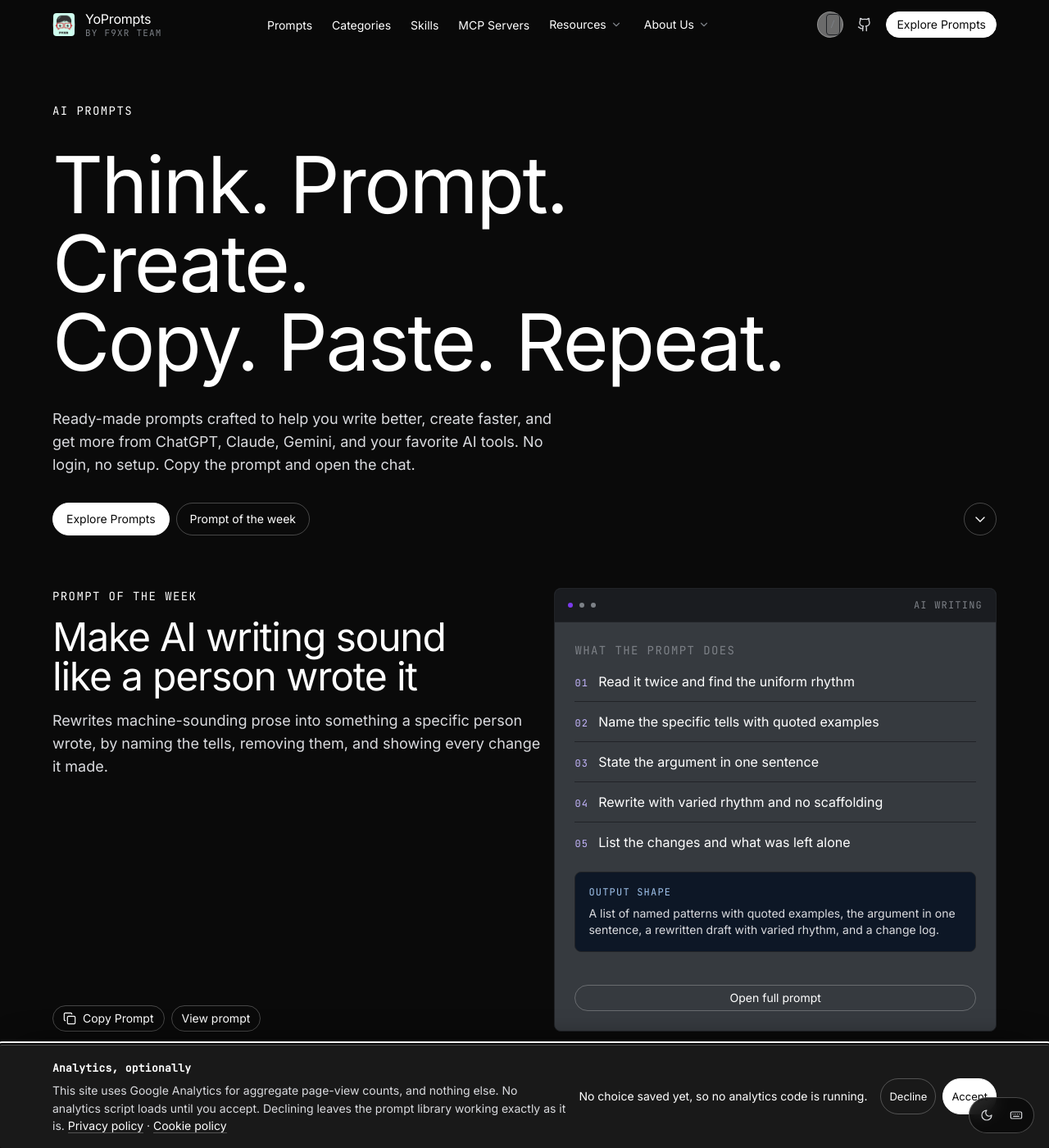
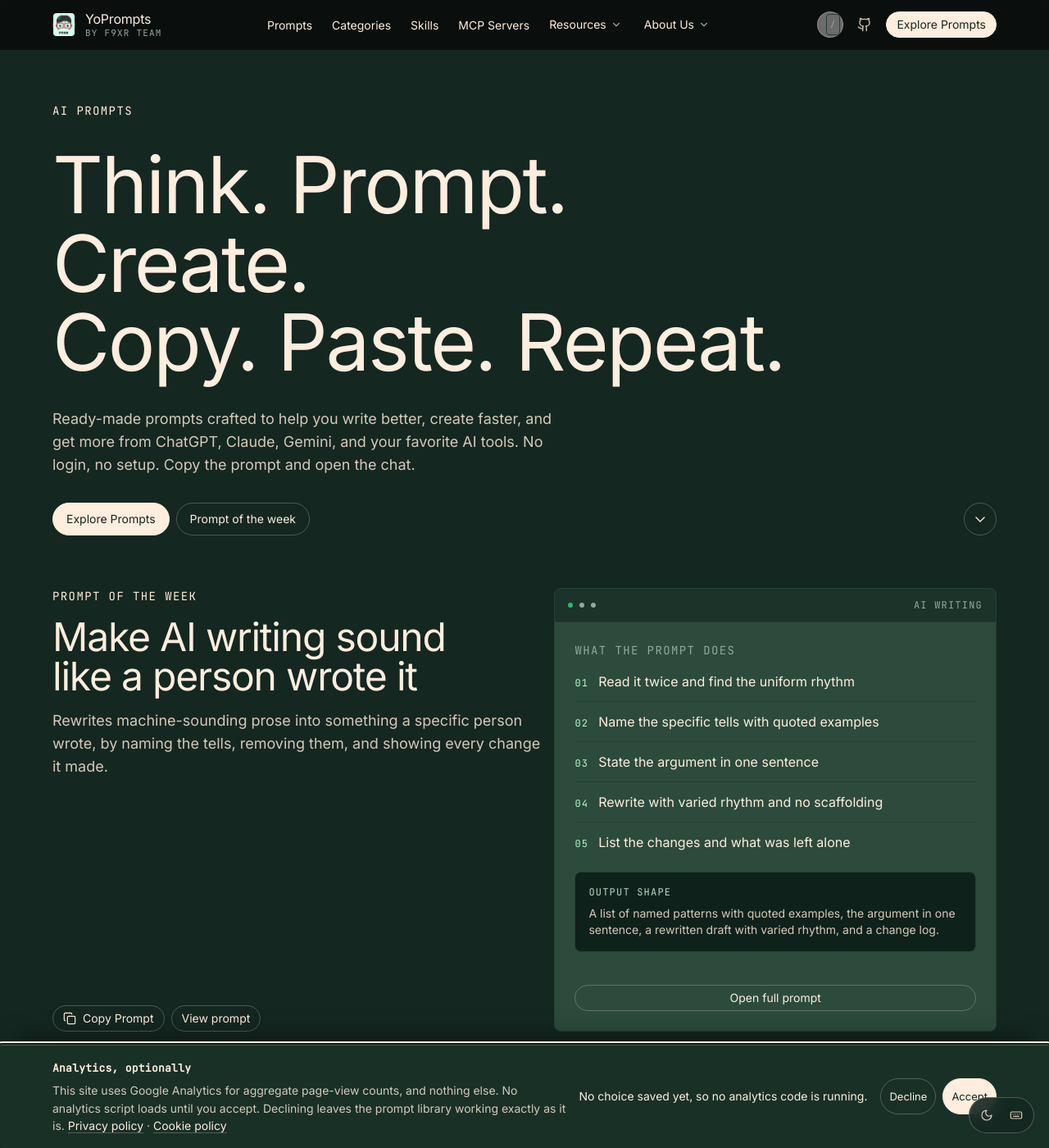
Before and after one commit to f9xr/yoprompts, a Jekyll site: the page built from index.html, in a window 1280 px wide and 1400 px high. Shown: the whole window at 82% size. Built offline with Jekyll 4.4.1, drawn with Linux system fonts in a browser that asks for light colours; comment, search, counter and statistics services are not loaded.

Commit message:
Retheme the site to the Huemint forest-and-cream palette
Replaces the orange/violet/blue accents with #142721 canvas, #ffeddd ink and
#30e373 as the single emphasis colour, so card artwork, light-mode surfaces and
the browser theme colour all follow one three-colour system.

🤖 Generated with Codebuff
Co-Authored-By: Codebuff <noreply@codebuff.com>

````diff
--- a/_includes/head.html
+++ b/_includes/head.html
@@ -9,7 +9,7 @@
   {%- unless page.noindex %}
   <meta name="robots" content="max-image-preview:large">
   {%- endunless -%}
-  <meta name="theme-color" content="#0a0a0a">
+  <meta name="theme-color" content="#142721">
 
   <!-- Begin SEO -->
   {%- comment -%}
--- a/_includes/prompt-art.html
+++ b/_includes/prompt-art.html
@@ -9,53 +9,53 @@
 
 {%- if art == 'terminal' -%}
 <svg viewBox="0 0 320 180" fill="none" role="img" aria-label="Abstract prompt window">
-  <rect width="320" height="180" fill="#0d1726"/>
-  <rect x="28" y="26" width="264" height="128" rx="8" fill="#111318" stroke="#212327"/>
-  <circle cx="46" cy="44" r="3" fill="#7d8187"/>
-  <circle cx="58" cy="44" r="3" fill="#363a3f"/>
-  <rect x="44" y="62" width="146" height="7" rx="3.5" fill="#7c3aed"/>
-  <rect x="44" y="80" width="216" height="7" rx="3.5" fill="#363a3f"/>
-  <rect x="44" y="98" width="188" height="7" rx="3.5" fill="#363a3f"/>
-  <rect x="44" y="116" width="112" height="7" rx="3.5" fill="#c4b5fd" opacity="0.55"/>
-  <rect x="212" y="112" width="64" height="22" rx="9999" fill="none" stroke="#ffffff" stroke-opacity="0.25"/>
+  <rect width="320" height="180" fill="#142721"/>
+  <rect x="28" y="26" width="264" height="128" rx="8" fill="#17302a" stroke="#263f33"/>
+  <circle cx="46" cy="44" r="3" fill="#93a99c"/>
+  <circle cx="58" cy="44" r="3" fill="#2c4b3c"/>
+  <rect x="44" y="62" width="146" height="7" rx="3.5" fill="#30e373"/>
+  <rect x="44" y="80" width="216" height="7" rx="3.5" fill="#2c4b3c"/>
+  <rect x="44" y="98" width="188" height="7" rx="3.5" fill="#2c4b3c"/>
+  <rect x="44" y="116" width="112" height="7" rx="3.5" fill="#8bf3b1" opacity="0.55"/>
+  <rect x="212" y="112" width="64" height="22" rx="9999" fill="none" stroke="#ffeddd" stroke-opacity="0.25"/>
 </svg>
 
 {%- elsif art == 'chart' -%}
 <svg viewBox="0 0 320 180" fill="none" role="img" aria-label="Abstract analytics composition">
-  <rect width="320" height="180" fill="#0d1726"/>
-  <path d="M32 140h256" stroke="#212327"/>
-  <rect x="48" y="98" width="20" height="42" rx="4" fill="#363a3f"/>
-  <rect x="82" y="78" width="20" height="62" rx="4" fill="#363a3f"/>
-  <rect x="116" y="106" width="20" height="34" rx="4" fill="#363a3f"/>
-  <rect x="150" y="56" width="20" height="84" rx="4" fill="#7c3aed"/>
-  <rect x="184" y="88" width="20" height="52" rx="4" fill="#363a3f"/>
-  <rect x="218" y="42" width="20" height="98" rx="4" fill="#a0c3ec" opacity="0.7"/>
-  <rect x="252" y="70" width="20" height="70" rx="4" fill="#363a3f"/>
-  <path d="M48 128l34-46 34 14 34-64 34 40 34-30 34 22 34-52" stroke="#c4b5fd" stroke-width="1.6" stroke-linecap="round" stroke-linejoin="round"/>
+  <rect width="320" height="180" fill="#142721"/>
+  <path d="M32 140h256" stroke="#263f33"/>
+  <rect x="48" y="98" width="20" height="42" rx="4" fill="#2c4b3c"/>
+  <rect x="82" y="78" width="20" height="62" rx="4" fill="#2c4b3c"/>
+  <rect x="116" y="106" width="20" height="34" rx="4" fill="#2c4b3c"/>
+  <rect x="150" y="56" width="20" height="84" rx="4" fill="#30e373"/>
+  <rect x="184" y="88" width="20" height="52" rx="4" fill="#2c4b3c"/>
+  <rect x="218" y="42" width="20" height="98" rx="4" fill="#b7d9c6" opacity="0.7"/>
+  <rect x="252" y="70" width="20" height="70" rx="4" fill="#2c4b3c"/>
+  <path d="M48 128l34-46 34 14 34-64 34 40 34-30 34 22 34-52" stroke="#8bf3b1" stroke-width="1.6" stroke-linecap="round" stroke-linejoin="round"/>
 </svg>
 
 {%- elsif art == 'palette' -%}
 <svg viewBox="0 0 320 180" fill="none" role="img" aria-label="Abstract composition of overlapping shapes">
-  <rect width="320" height="180" fill="#0d1726"/>
-  <circle cx="96" cy="90" r="54" fill="#7c3aed" opacity="0.55"/>
-  <circle cx="160" cy="90" r="54" fill="#c4b5fd" opacity="0.35"/>
-  <rect x="164" y="36" width="108" height="108" rx="8" fill="#a0c3ec" opacity="0.22"/>
-  <path d="M232 36v108" stroke="#ff7a17" stroke-width="1.6" stroke-opacity="0.8"/>
-  <rect x="48" y="34" width="1.6" height="112" fill="#ffffff" fill-opacity="0.25"/>
+  <rect width="320" height="180" fill="#142721"/>
+  <circle cx="96" cy="90" r="54" fill="#30e373" opacity="0.55"/>
+  <circle cx="160" cy="90" r="54" fill="#8bf3b1" opacity="0.35"/>
+  <rect x="164" y="36" width="108" height="108" rx="8" fill="#b7d9c6" opacity="0.22"/>
+  <path d="M232 36v108" stroke="#ffeddd" stroke-width="1.6" stroke-opacity="0.8"/>
+  <rect x="48" y="34" width="1.6" height="112" fill="#ffeddd" fill-opacity="0.25"/>
 </svg>
 
 {%- else -%}
 <svg viewBox="0 0 320 180" fill="none" role="img" aria-label="Abstract workflow composition">
-  <rect width="320" height="180" fill="#0d1726"/>
-  <path d="M44 90h232" stroke="#363a3f"/>
-  <circle cx="60" cy="90" r="18" fill="#7c3aed"/>
-  <circle cx="140" cy="90" r="18" fill="#111318" stroke="#363a3f" stroke-width="1.6"/>
-  <circle cx="220" cy="90" r="18" fill="#111318" stroke="#363a3f" stroke-width="1.6"/>
-  <rect x="74" y="84" width="48" height="12" rx="6" fill="#363a3f"/>
-  <rect x="154" y="84" width="48" height="12" rx="6" fill="#363a3f"/>
-  <path d="M60 54v-14M140 126v14M220 54v-14" stroke="#363a3f"/>
-  <rect x="40" y="28" width="40" height="12" rx="6" fill="#c4b5fd" opacity="0.5"/>
-  <rect x="120" y="140" width="40" height="12" rx="6" fill="#a0c3ec" opacity="0.4"/>
-  <rect x="200" y="28" width="40" height="12" rx="6" fill="#ff7a17" opacity="0.55"/>
+  <rect width="320" height="180" fill="#142721"/>
+  <path d="M44 90h232" stroke="#2c4b3c"/>
+  <circle cx="60" cy="90" r="18" fill="#30e373"/>
+  <circle cx="140" cy="90" r="18" fill="#17302a" stroke="#2c4b3c" stroke-width="1.6"/>
+  <circle cx="220" cy="90" r="18" fill="#17302a" stroke="#2c4b3c" stroke-width="1.6"/>
+  <rect x="74" y="84" width="48" height="12" rx="6" fill="#2c4b3c"/>
+  <rect x="154" y="84" width="48" height="12" rx="6" fill="#2c4b3c"/>
+  <path d="M60 54v-14M140 126v14M220 54v-14" stroke="#2c4b3c"/>
+  <rect x="40" y="28" width="40" height="12" rx="6" fill="#8bf3b1" opacity="0.5"/>
+  <rect x="120" y="140" width="40" height="12" rx="6" fill="#b7d9c6" opacity="0.4"/>
+  <rect x="200" y="28" width="40" height="12" rx="6" fill="#ffeddd" opacity="0.55"/>
 </svg>
 {%- endif -%}
--- a/assets/css/enhancements.css
+++ b/assets/css/enhancements.css
@@ -16,20 +16,20 @@ body {
 /* 01  Light theme. The brand ships dark-first; this is an accessibility
        escape hatch, not a second identity. Surfaces keep the same hierarchy. */
 html[data-theme="light"] {
-  --primary: #111111;
-  --on-primary: #ffffff;
-  --canvas: #f6f5f2;
-  --canvas-soft: #ecebe6;
-  --canvas-card: #ffffff;
-  --canvas-mid: #d8d5cd;
-  --hairline: #e1ded6;
-  --hairline-strong: rgba(0, 0, 0, 0.18);
-  --ink: #111111;
-  --ink-hover: #2b2b2b;
-  --body: #363636;
-  --body-mid: #6a6a6a;
-  --accent-midnight: #eef1f6;
-  --selection: #c4b5fd;
+  --primary: #142721;
+  --on-primary: #ffeddd;
+  --canvas: #ffeddd;
+  --canvas-soft: #fbe3cc;
+  --canvas-card: #fff7ee;
+  --canvas-mid: #e7d2bd;
+  --hairline: #e4cdb6;
+  --hairline-strong: rgba(20, 39, 33, 0.18);
+  --ink: #142721;
+  --ink-hover: #234034;
+  --body: #3a4f45;
+  --body-mid: #6a7f74;
+  --accent-midnight: #f3e4d3;
+  --selection: #a8f0c2;
 }
 
 html[data-theme="light"] body {
@@ -42,20 +42,20 @@ html[data-theme="light"] .prompt-body,
 html[data-theme="light"] .output-block,
 html[data-theme="light"] .skill-md-body,
 html[data-theme="light"] .install-command {
-  background: #f0eee9;
-  color: #171717;
+  background: #f7e8d8;
+  color: #142721;
   border-color: var(--hairline);
 }
 
 html[data-theme="light"] .text-input,
 html[data-theme="light"] .site-search__input {
-  background: #ffffff;
+  background: #fffaf3;
   color: var(--ink);
 }
 
 html[data-theme="light"] .nav-bar,
 html[data-theme="light"] .nav-drawer {
-  background: rgba(246, 245, 242, 0.92);
+  background: rgba(255, 237, 221, 0.92);
 }
 
 html[data-theme="light"] .button:hover {
--- a/assets/css/main.css
+++ b/assets/css/main.css
@@ -47,29 +47,32 @@
   /* Native controls, scrollbars and form widgets follow the dark canvas. */
   color-scheme: dark;
 
-  /* Brand & accent */
-  --primary: #ffffff;
-  --on-primary: #0a0a0a;
-  --accent-sunset: #ff7a17;
-  --accent-sunset-soft: #ffc285;
-  --accent-dusk: #7c3aed;
-  --accent-twilight: #c4b5fd;
-  --accent-breeze: #a0c3ec;
-  --accent-midnight: #0d1726;
+  /* Brand & accent.
+     Three-colour palette: deep forest canvas, cream ink, one signal green.
+     The four illustrative accents below are tints and shades of those three
+     rather than independent hues, so artwork stays inside the palette. */
+  --primary: #ffeddd;
+  --on-primary: #142721;
+  --accent-sunset: #30e373;
+  --accent-sunset-soft: #8bf3b1;
+  --accent-dusk: #2fb96b;
+  --accent-twilight: #b8f5cd;
+  --accent-breeze: #b7d9c6;
+  --accent-midnight: #0f211b;
 
   /* Surface */
-  --canvas: #0a0a0a;
-  --canvas-soft: #1a1c20;
-  --canvas-card: #191919;
-  --canvas-mid: #363a3f;
-  --hairline: #212327;
-  --hairline-strong: rgba(255, 255, 255, 0.25);
+  --canvas: #142721;
+  --canvas-soft: #1b3329;
+  --canvas-card: #193027;
+  --canvas-mid: #2c4b3c;
+  --hairline: #263f33;
+  --hairline-strong: rgba(255, 237, 221, 0.25);
 
   /* Text */
-  --ink: #ffffff;
-  --ink-hover: #fafaf7;
-  --body: #dadbdf;
-  --body-mid: #7d8187;
+  --ink: #ffeddd;
+  --ink-hover: #fff6ec;
+  --body: #d6c8ba;
+  --body-mid: #93a99c;
 
   /* Type families.
      universalSans is proprietary; DESIGN.md names Inter as the closest
@@ -2048,9 +2051,9 @@ hr {
 
 @media (prefers-contrast: more) {
   :root {
-    --body-mid: #b8bcc2;
-    --hairline: #3a3e44;
-    --hairline-strong: rgba(255, 255, 255, 0.5);
+    --body-mid: #bfd2c7;
+    --hairline: #3c5a4b;
+    --hairline-strong: rgba(255, 237, 221, 0.5);
   }
 }
 
--- a/assets/js/enhancements.js
+++ b/assets/js/enhancements.js
@@ -104,7 +104,7 @@
 
   function applyTheme(theme) {
     root.setAttribute('data-theme', theme);
-    if (themeMeta) { themeMeta.setAttribute('content', theme === 'light' ? '#f6f5f2' : '#0a0a0a'); }
+    if (themeMeta) { themeMeta.setAttribute('content', theme === 'light' ? '#ffeddd' : '#142721'); }
     each(document.querySelectorAll('[data-theme-toggle]'), function (button) {
       button.setAttribute('aria-pressed', theme === 'light' ? 'true' : 'false');
       button.setAttribute('aria-label', theme === 'light' ? 'Switch to dark theme' : 'Switch to light theme');
@@ -908,7 +908,7 @@
       on(button, 'click', function () {
         var slug = button.getAttribute('data-slug') || '';
         var repo = button.getAttribute('data-repo') || 'owner/repo';
-        var snippet = '[![Install with Skills CLI](https://img.shields.io/badge/skills-' + encodeURIComponent(slug) + '-7c3aed)](https://f9xr.org/yoprompts/ai-agent-skills/' + slug + '/)\n\n```bash\nnpx skills add ' + repo + '@' + slug + '\n```\n';
+        var snippet = '[![Install with Skills CLI](https://img.shields.io/badge/skills-' + encodeURIComponent(slug) + '-30e373)](https://f9xr.org/yoprompts/ai-agent-skills/' + slug + '/)\n\n```bash\nnpx skills add ' + repo + '@' + slug + '\n```\n';
         copyAndFlash(button, snippet);
       });
     }
````
Also changed, not shown: docs/DESIGN.md (+23 -23 lines).
